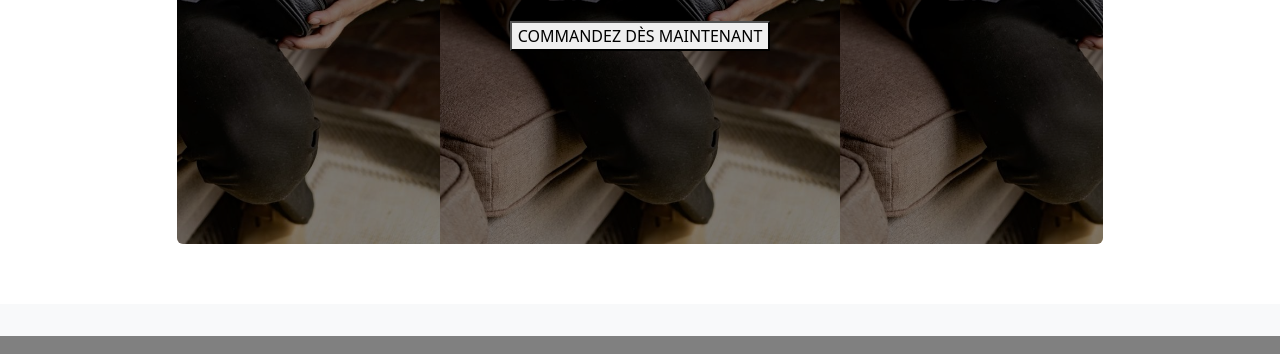
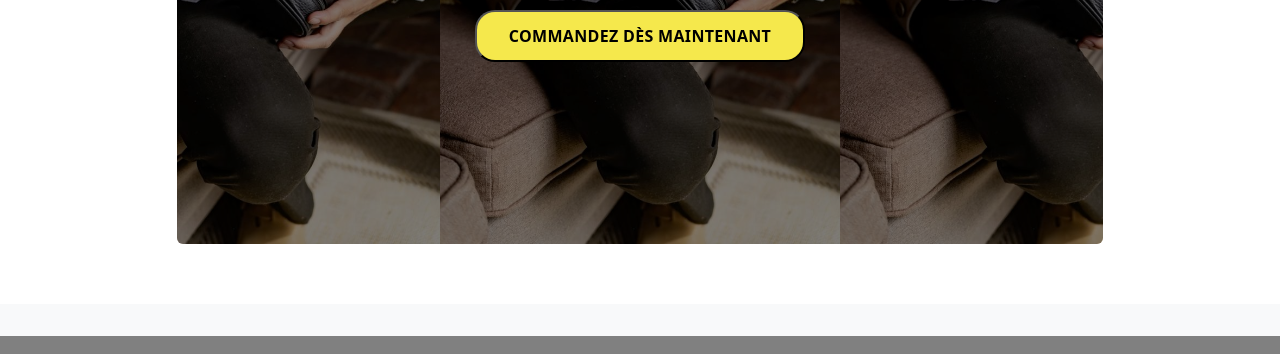
Before and after one commit to hansepierre577-creator/level-up-bootstap, a plain HTML site: page levelup.html in a window 1280 px wide. Shown: the part 446-800 px from the top of the page. Drawn offline with Linux system fonts and the light colour scheme.

Commit message:
Update levelup.css

```diff
--- a/levelup.css
+++ b/levelup.css
@@ -84,7 +84,16 @@ html {
     margin: 0;
     line-height: 1.1;
 }
+.btn-hero{
+    background-color: #f5e84c;
+    color: #000;
+    border-radius: 20px;
+    padding: 0.75rem 2rem;
+    font-weight: 700;
+    letter-spacing: 0.02em;
+    transition: all 0.3s ease;
 
+}
 .hero-text h1 {
     font-size: clamp(2.5rem, 4vw, 4rem);
     font-weight: 700;
```
